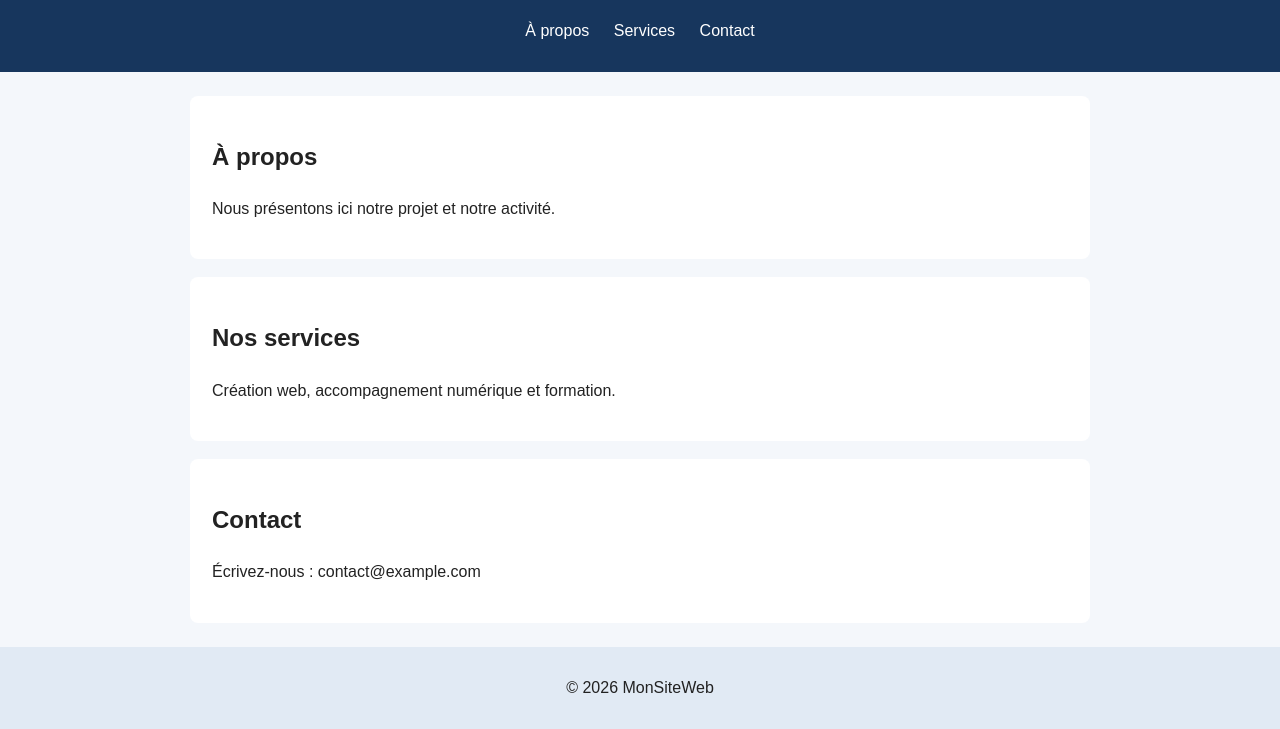
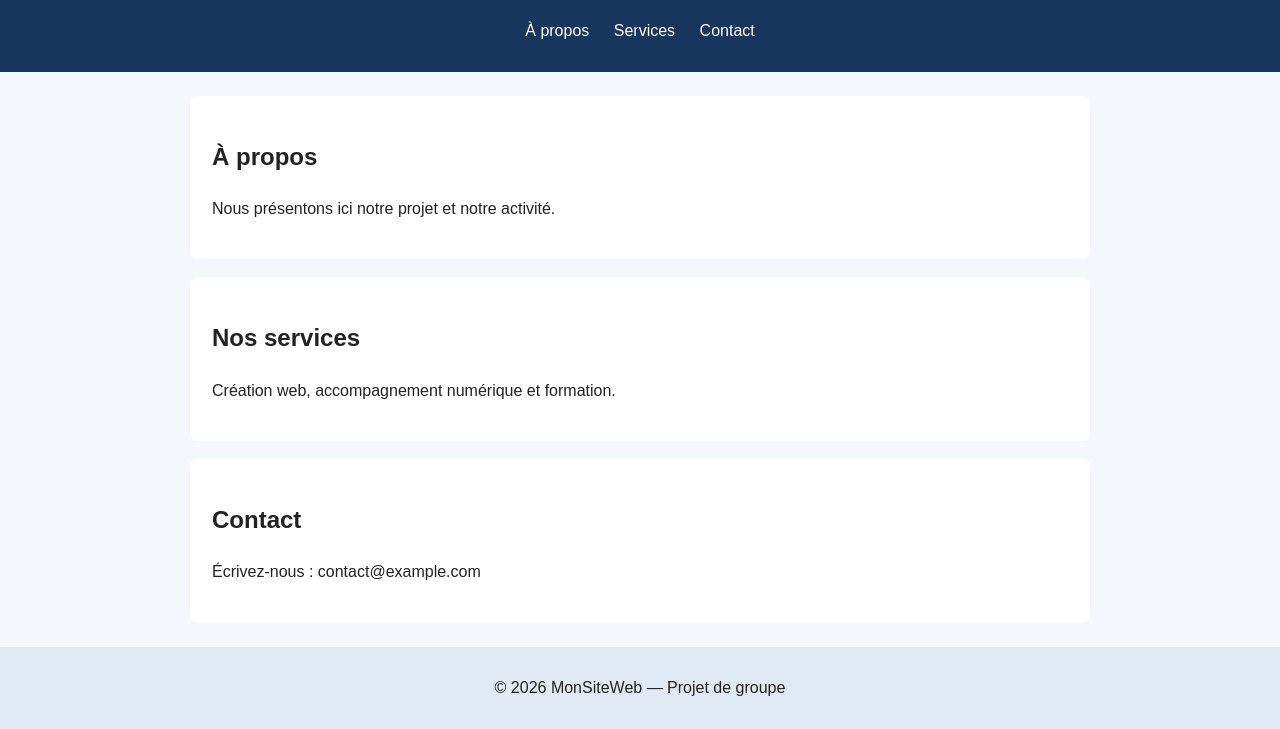
Before and after one commit to Gilles-Cyber/mon-site_web, a plain HTML site: page index.html in a window 1280 px wide. Shown: the part 104-833 px from the top of the page. Drawn offline with Linux system fonts and the light colour scheme.

Commit message:
Modification du pied de page

```diff
--- a/index.html
+++ b/index.html
@@ -30,6 +30,7 @@
       <p>Écrivez-nous : contact@example.com</p>
     </section>
   </main>
-  <footer><p>© 2026 MonSiteWeb</p></footer>
+  <footer><p>© 2026 MonSiteWeb — Projet de groupe</p>
+  </footer>
 </body>
 </html>
```
